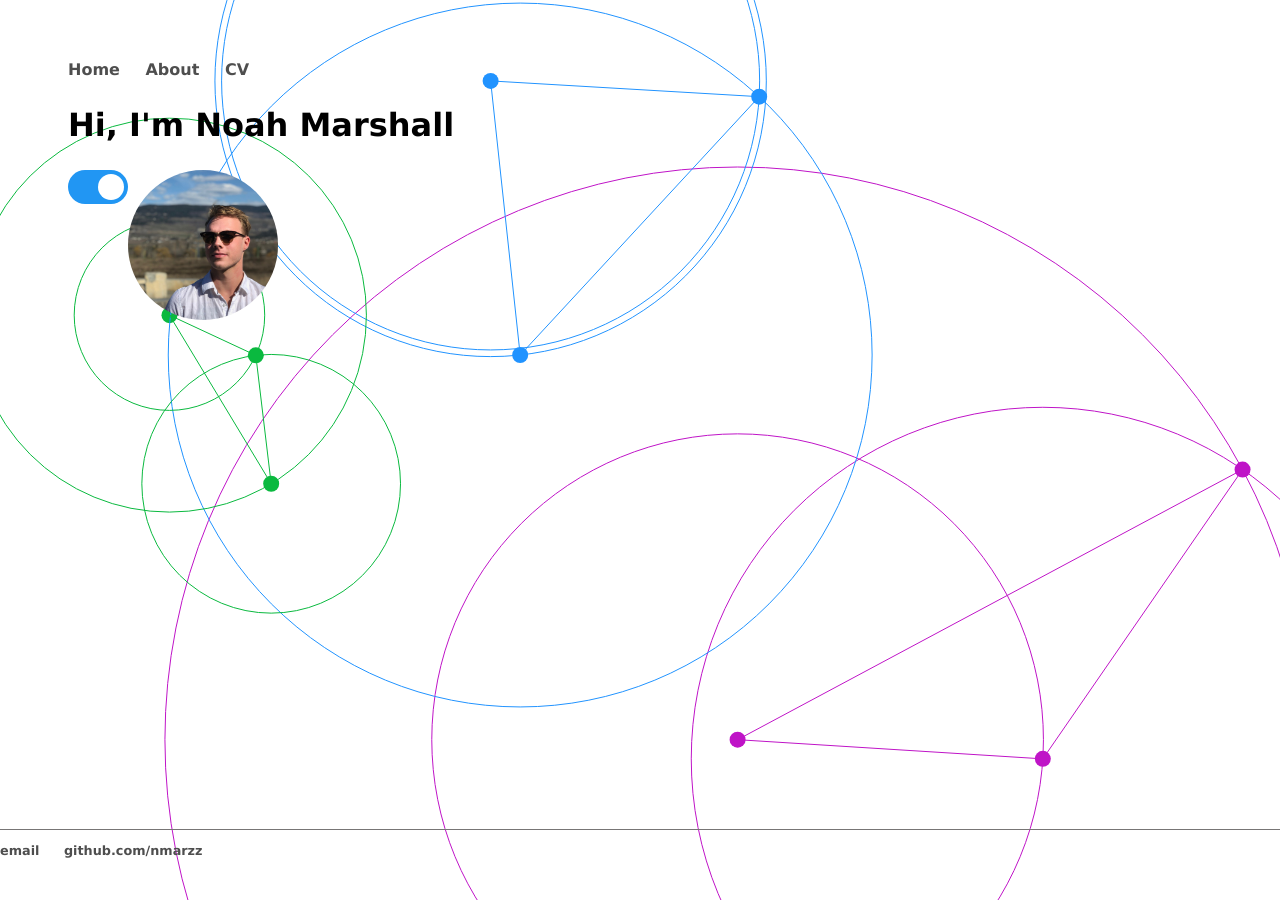
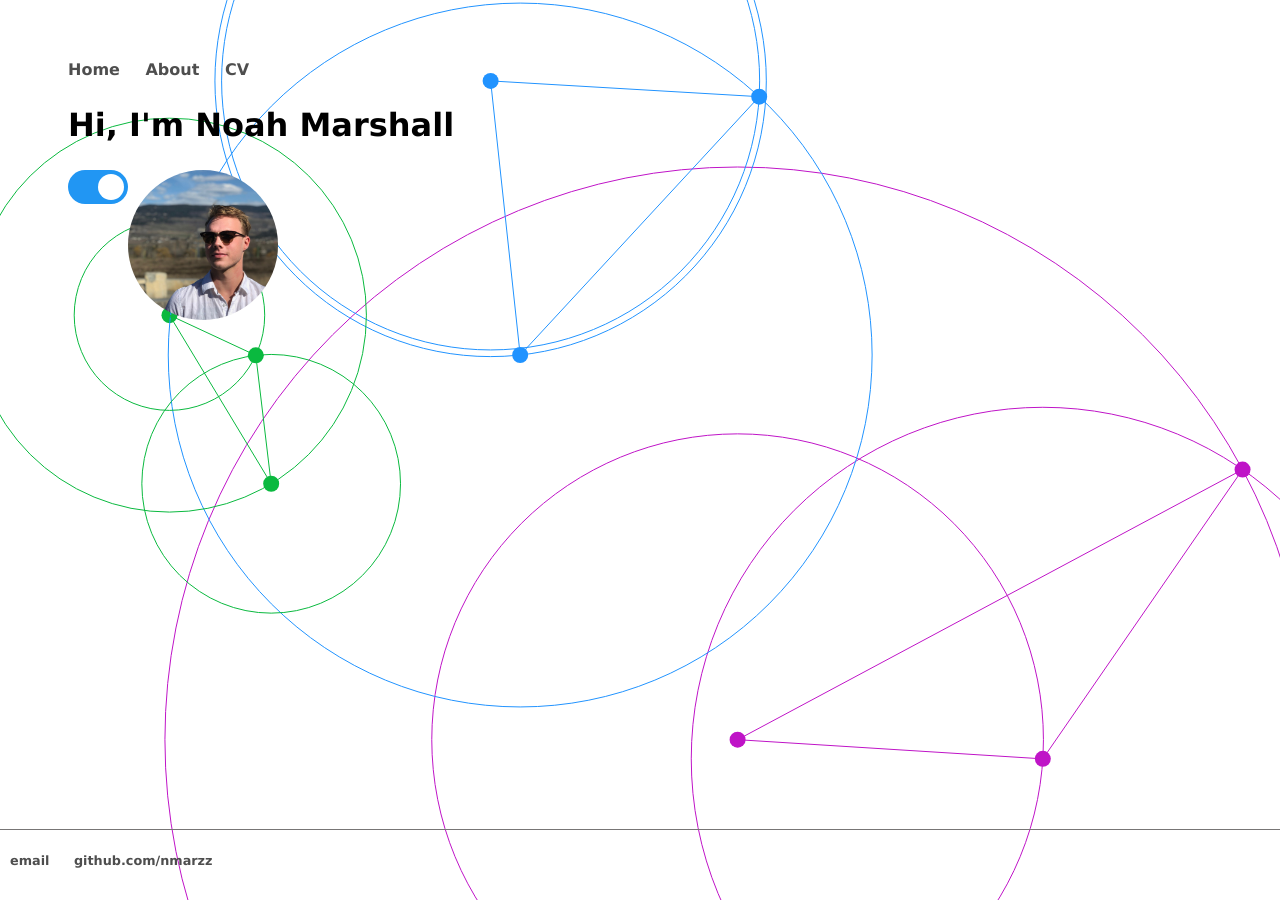
Before and after one commit to nmarzz/nmarzz.github.io, a Jekyll site: the page built from index.html, in a window 1280 px wide. Built offline with Jekyll 4.4.1, drawn with Linux system fonts in a browser that asks for light colours.

```diff
--- a/css/main.css
+++ b/css/main.css
@@ -22,10 +22,17 @@
   font-weight: bold;
 }
 
-
-nav ul, footer ul {
+nav ul {
     font-family:'Verdana', 'Geneva', 'Sans-Serif';
     padding: 0px;
+    list-style: none;
+    font-weight: bold;
+
+}
+
+footer ul {
+    font-family:'Verdana', 'Geneva', 'Sans-Serif';
+    padding: 10px;
     list-style: none;
     font-weight: bold;
 
```
